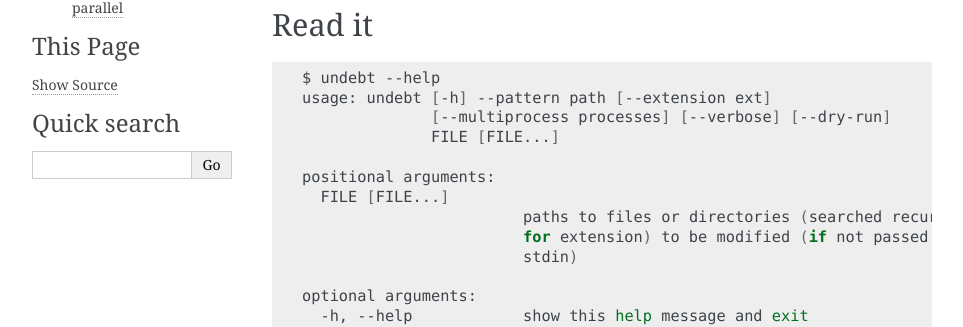
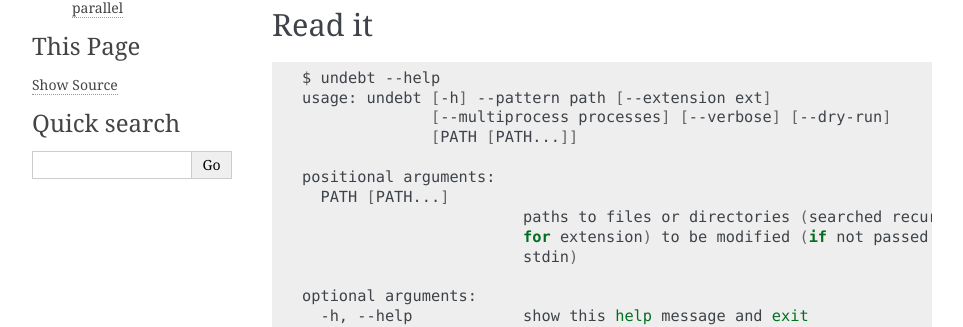
Before and after one commit to Yelp/undebt, a Sphinx documentation site: the page built from docs/source/cli.rst, in a window 1280 px wide. Shown: the part 332-659 px from the top of the page, without its empty margins (148-1111 px from the left). Built offline with Sphinx 7.4.7, drawn with Linux system fonts in a browser that asks for light colours.

Commit message:
Fixes usage

```diff
--- a/docs/source/cli.rst
+++ b/docs/source/cli.rst
@@ -21,10 +21,10 @@ Read it
     $ undebt --help
     usage: undebt [-h] --pattern path [--extension ext]
                   [--multiprocess processes] [--verbose] [--dry-run]
-                  FILE [FILE...]
+                  [PATH [PATH...]]
 
     positional arguments:
-      FILE [FILE...]
+      PATH [PATH...]
                             paths to files or directories (searched recursively
                             for extension) to be modified (if not passed uses
                             stdin)
```
